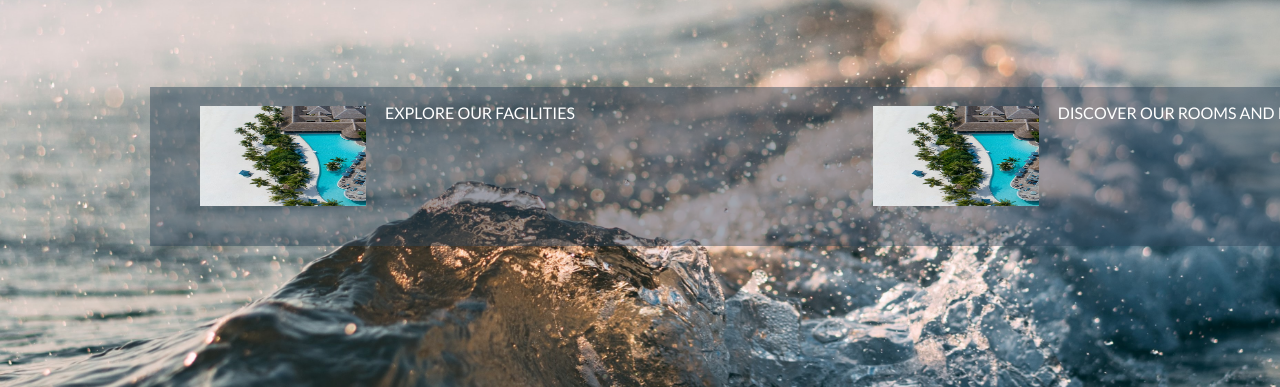
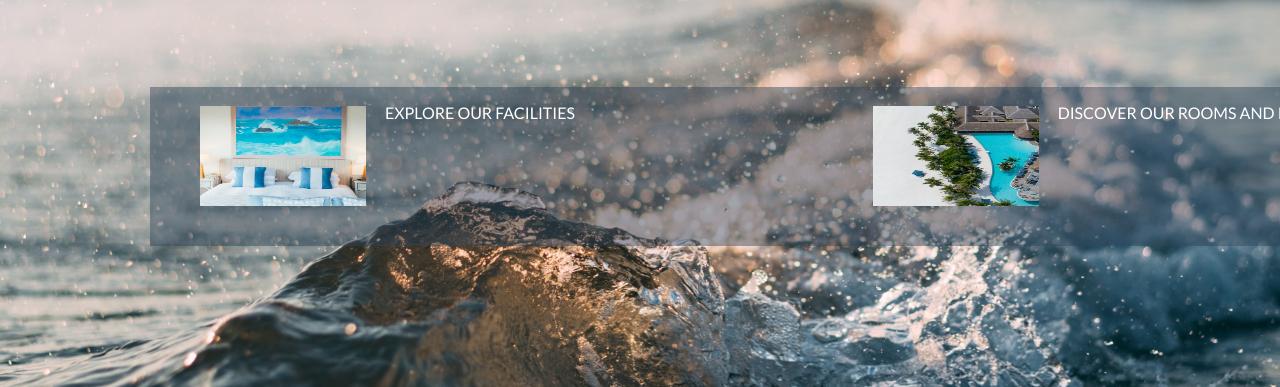
Before and after one commit to wonderwoman23/HotelElizabeth, a plain HTML site: page index.html in a window 1280 px wide. Shown: the part 413-800 px from the top of the page. Drawn offline with Linux system fonts and the light colour scheme.

Commit message:
Update index.html

```diff
--- a/index.html
+++ b/index.html
@@ -39,7 +39,7 @@
     <section id="explore-section">
         <div class="image-container">
            <div >
-            <img src="images/5.jpeg" alt="A beach house" class="beach-house">
+            <img src="images/1c.jpeg" alt="A beach house" class="beach-house">
            </div>
             <p>
                <a href="#">EXPLORE OUR FACILITIES</a>
```
